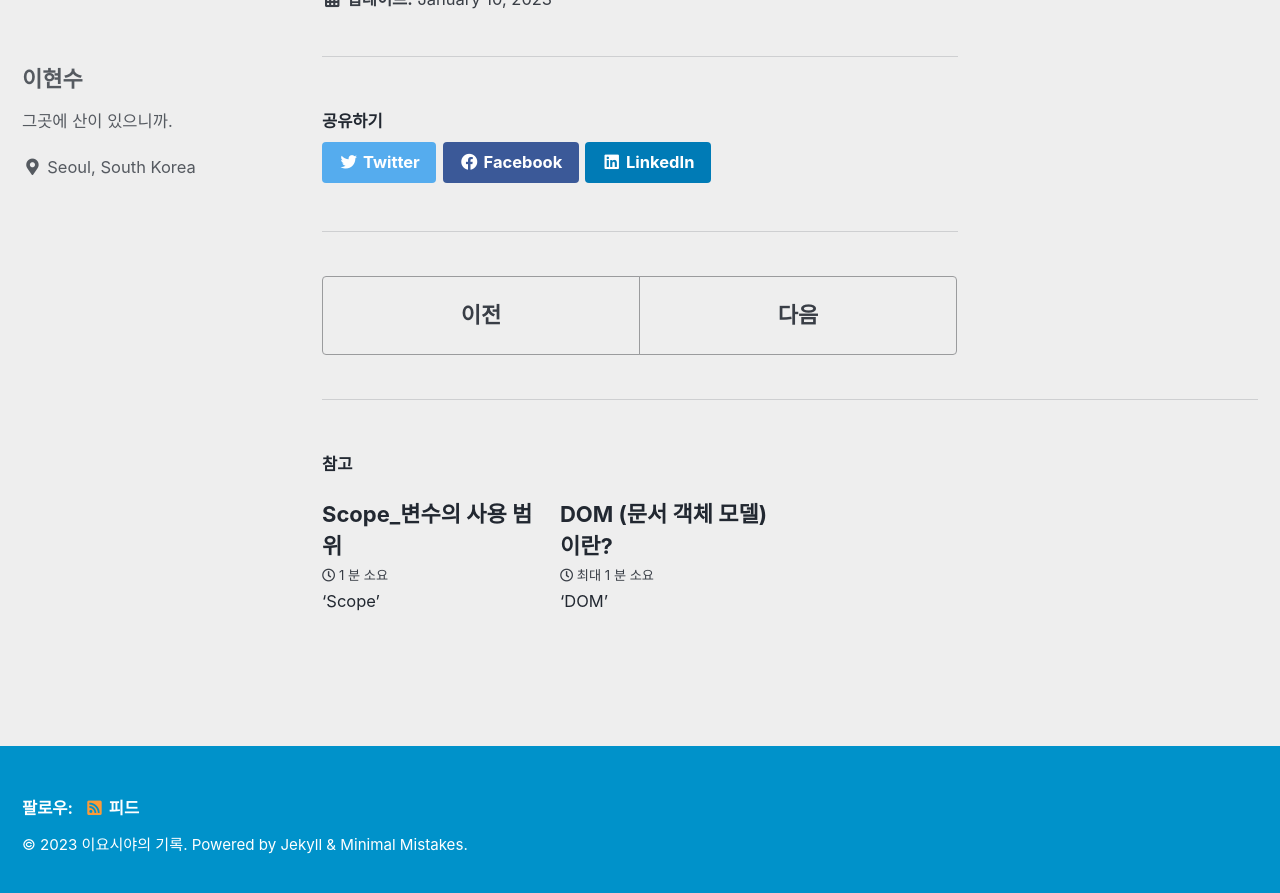
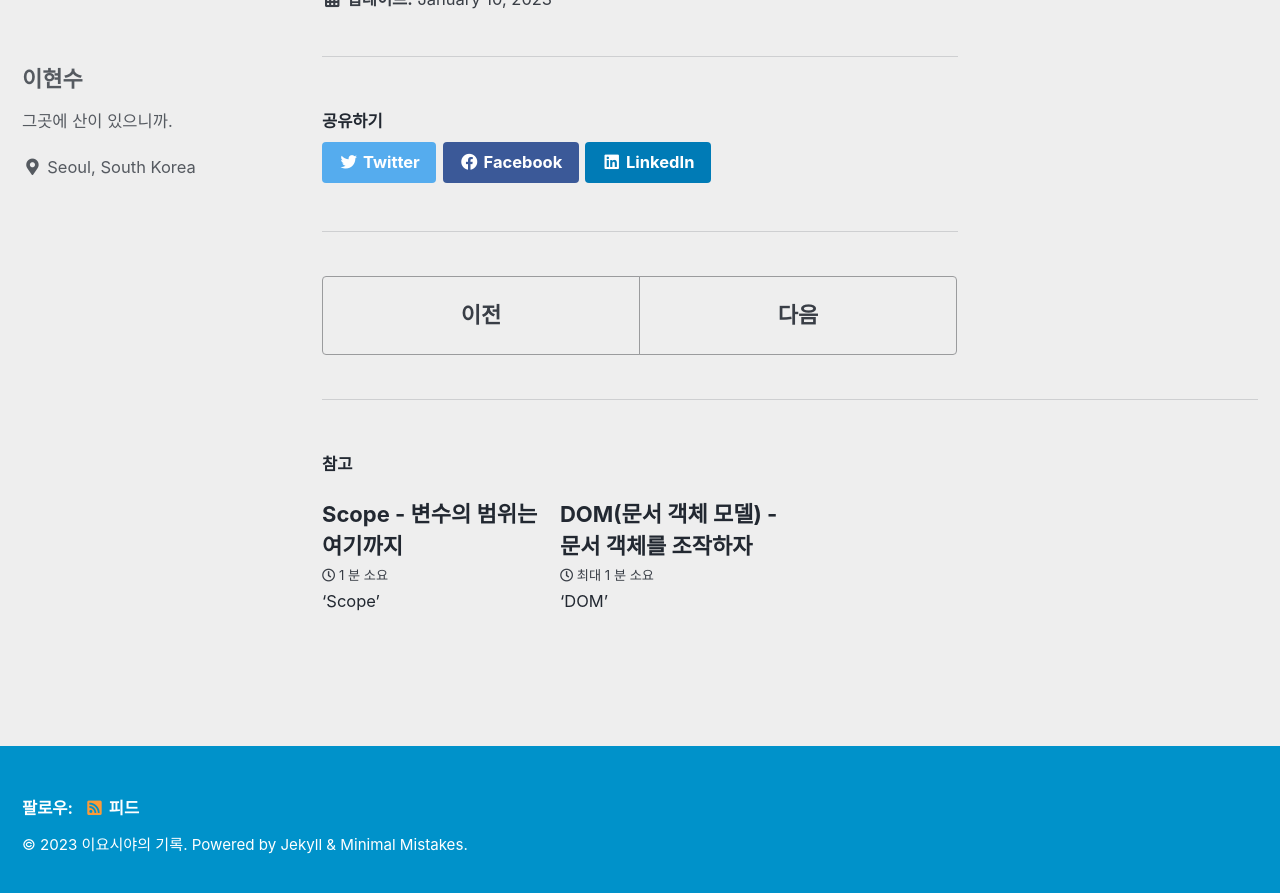
Before and after one commit to josiah-0208/josiah-0208.github.io, a Jekyll site: the page built from _posts/2023-01-10-Hoisting.md, in a window 1280 px wide and 900 px high, scrolled down 3701 px. Shown: the top 893 px of the window. Built offline with Jekyll 4.4.1, drawn with Linux system fonts in a browser that asks for light colours; cached includes are drawn as plain includes; some of the changed text lies outside the part shown.

Commit message:
post title 변경

```diff
--- a/_posts/2023-01-09-DOM.md
+++ b/_posts/2023-01-09-DOM.md
@@ -1,6 +1,6 @@
 ---
 layout: single
-title: "DOM (문서 객체 모델) 이란?"
+title: "DOM(문서 객체 모델) - 문서 객체를 조작하자"
 
 toc: true
 toc_sticky: true
--- a/_posts/2023-01-10-Hoisting.md
+++ b/_posts/2023-01-10-Hoisting.md
@@ -1,6 +1,6 @@
 ---
 layout: single
-title: "Hoisting_JS엔진이 하는 일"
+title: "Hoisting - JS엔진이 하는 일"
 
 toc: true
 toc_sticky: true
--- a/_posts/2023-01-10-Scope.md
+++ b/_posts/2023-01-10-Scope.md
@@ -1,6 +1,6 @@
 ---
 layout: single
-title: "Scope_변수의 사용 범위"
+title: "Scope - 변수의 범위는 여기까지"
 
 toc: true
 toc_sticky: true
```
